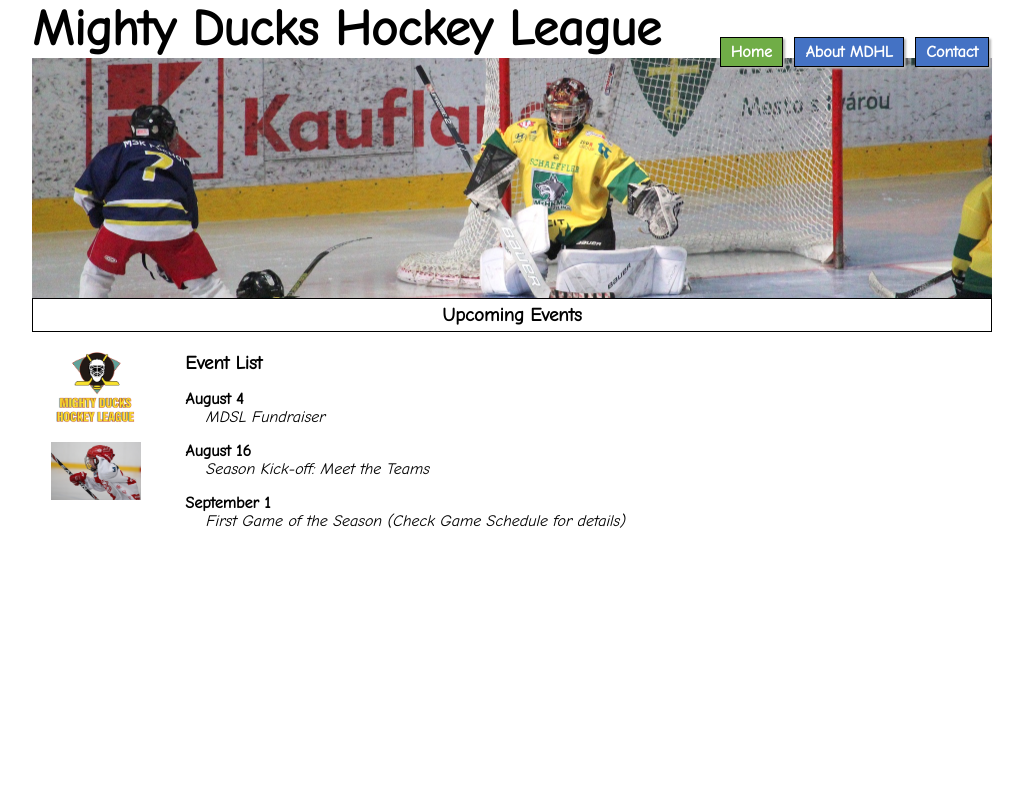
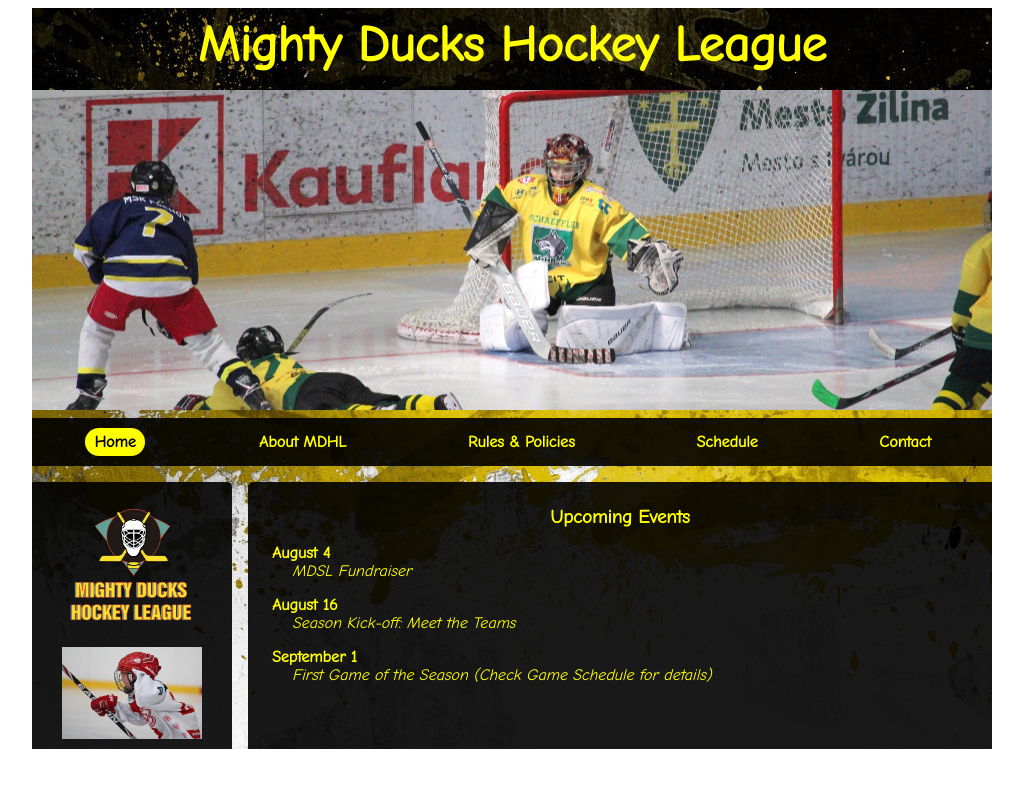
Before and after one commit to arielLevita/mdhl_levita, a plain HTML site: page index.html in a window 1280 px wide. Shown: the whole page, without its empty margins (128-1151 px from the left). Drawn offline with Linux system fonts and the light colour scheme.

Commit message:
Display flex y cambios estéticos en index.html y styles.css

```diff
--- a/index.html
+++ b/index.html
@@ -18,19 +18,17 @@
       <!-- TODO agregar div.container -->
       <header>
         <h1>Mighty Ducks Hockey League</h1>
-        <div id="banner-nav">
-          <nav>
-            <a href="#">Home</a>
-            <a href="./about.html">About MDHL</a>
-            <a href="./contact.html">Contact</a>
-          </nav>
-          <div id="banner"></div>
-        </div>
+        <div id="banner"></div>
+        <nav>
+          <a href="#">Home</a>
+          <a href="./about.html">About MDHL</a>
+          <a href="./rules.html">Rules & Policies</a>
+          <a href="./schedule.html">Schedule</a>
+          <a href="./contact.html">Contact</a>
+        </nav>
       </header>
 
       <main>
-        <h3>Upcoming Events</h3>
-
         <aside>
           <img
             src="./assets/Logo-Mighty-ducks-01.png"
@@ -40,7 +38,7 @@
         </aside>
 
         <section>
-          <h3>Event List</h3>
+          <h3>Upcoming Events</h3>
           <article>
             <h4>August 4</h4>
             <p class="event-description">MDSL Fundraiser</p>
--- a/styles/style.css
+++ b/styles/style.css
@@ -7,81 +7,96 @@
 
 .container {
     width: 75%;
-    position: relative;
     margin: 0 auto;
+    background-image: url(../assets/150682-beautiful-black-and-yellow-background-1920x1080.jpg);
+    background-repeat: no-repeat;
+    background-size: cover;
 }
 
-#banner-nav {
-    position: relative;
+header {
+    margin-bottom: 1rem;
 }
+
+h1 {
+  font-size: 50px;
+  color: yellow;
+  margin: 0.5rem;
+  padding: 0.5rem;
+  text-align: center;
+}
+
 
 #banner {
     width: 100%;
-    height: 30vh;
+    height: 40vh;
     background-image: url(../assets/design1_image2.jpg);
     background-repeat: no-repeat;
     background-position-y: 30%;
     background-size: cover;
+    margin-bottom: 0.5rem;
 }
 
 nav {
-    position: absolute;
-    z-index: 1;
-    right: 0;
-    top: -15px;
+    display: flex;
+    flex-wrap: wrap;
+    align-items: center;
+    justify-content: space-around;
+    background-color: rgba(0,0,0,0.9);
+    height: 3rem;
+    /* padding-left: 20px; */
 }
 
 nav a {
     margin: 3px;
-    padding: 5px 10px;
+    padding: 0 0.5rem;
     text-decoration: none;
     font-weight: bold;
-    border: 1px solid black;
-    box-shadow: 2px 2px 2px rgb(180, 180, 180);
-    background-color: rgb(68,114,196);
-    color: white;
+    color: yellow;
 }
 
 nav a[href="#"] {
-    background-color: rgb(112,173,71);
+    background-color: yellow;
+    color: black;
+    padding: 0.3rem 0.6rem;
+    border-radius: 15px;
+    -webkit-border-radius: 15px;
+    -moz-border-radius: 15px;
+    -ms-border-radius: 15px;
+    -o-border-radius: 15px;
 }
 
-h1 {
-  font-size: 50px;
-}
-
-main>h3 {
-
-    text-align: center;
-    padding: 5px 0;
-    width: 100%;
-    border: 1px solid black;
+main {
+    display: flex;
+    justify-content: start;
+    flex-wrap: wrap;
+    gap: 1rem;
 }
 
 aside {
-    display: inline-block;
-    vertical-align: top;
-    width: 10vw;
-    /* min-width: 150px; */
+    width: 200px;
+    background-color: rgba(0,0,0,0.9);
+    border-top-right-radius: 5px;
 }
 
 main img {
     display: block;
     margin: 10px auto;
     width: 70%;
-    max-width: 7vw;
-    max-height: 7vw;
+    max-width: 70%;
+    max-height: 70%;
 }
 
 section {
-    width: 75%;
-    display: inline-block;
-    vertical-align: top;
-    margin: 20px;
+    background-color: rgba(0,0,0,0.9);
+    color: yellow;
+    flex-grow: 1;
+    padding: 1.5rem;
+    border-top-left-radius: 5px;
 }
 
 section>h3 {
     margin-bottom: 1rem;
+    text-align: center;
 }
 
 section p {
```
Also changed, not shown: contact.html (+1 -2 lines), assets/150682-beautiful-black-and-yellow-background-1920x1080.jpg (added).
